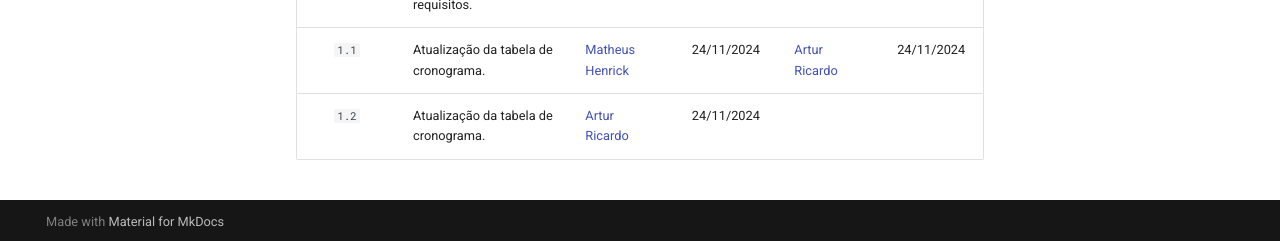
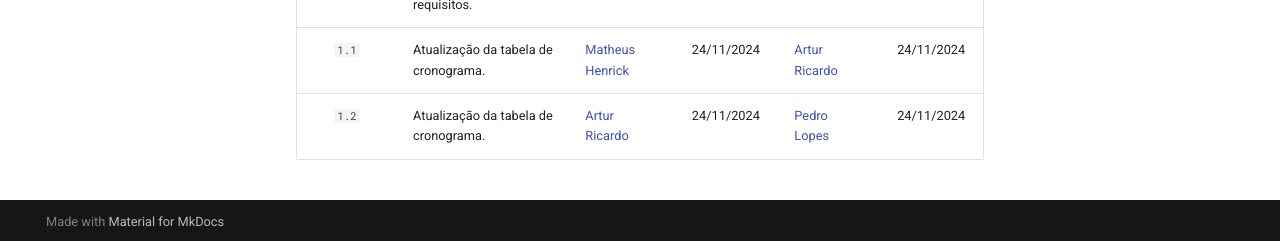
Before and after one commit to Requisitos-de-Software/2024.2-MeuSUSDigital, an MkDocs documentation site: the page built from docs/elicitacao/planejamento/cronograma-priorizacao.md, in a window 1280 px wide and 900 px high, scrolled down 543 px. Shown: the part 656-897 px from the top of the window. Built offline with MkDocs 1.6.1 and Material for MkDocs 9.7.7, drawn with Linux system fonts in a browser that asks for light colours.

Commit message:
Update cronograma-priorizacao.md

```diff
--- a/docs/elicitacao/planejamento/cronograma-priorizacao.md
+++ b/docs/elicitacao/planejamento/cronograma-priorizacao.md
@@ -43,4 +43,4 @@ Conforme podemos observar na **Tabela 1**, este cronograma funciona como um guia
 | :----: | --------- | --------- | :--------------: | ----------- | :-------------: |
 | `1.0`  | Criação inicial da estrutura do documento referente ao cronograma de priorização de requisitos. | [Artur Ricardo](https://github.com/algorithmorphic) | 21/11/2024 | [Pedro Lopes](https://github.com/pLopess) | 21/11/2024 |
 | `1.1`  | Atualização da tabela de cronograma. | [Matheus Henrick](https://github.com/MatheusHenrickSantos) | 24/11/2024 | [Artur Ricardo](https://github.com/algorithmorphic) | 24/11/2024 |
-| `1.2`  | Atualização da tabela de cronograma. | [Artur Ricardo](https://github.com/algorithmorphic) | 24/11/2024 |  |  |
+| `1.2`  | Atualização da tabela de cronograma. | [Artur Ricardo](https://github.com/algorithmorphic) | 24/11/2024 |[Pedro Lopes](https://github.com/pLopess) | 24/11/2024 |
```
